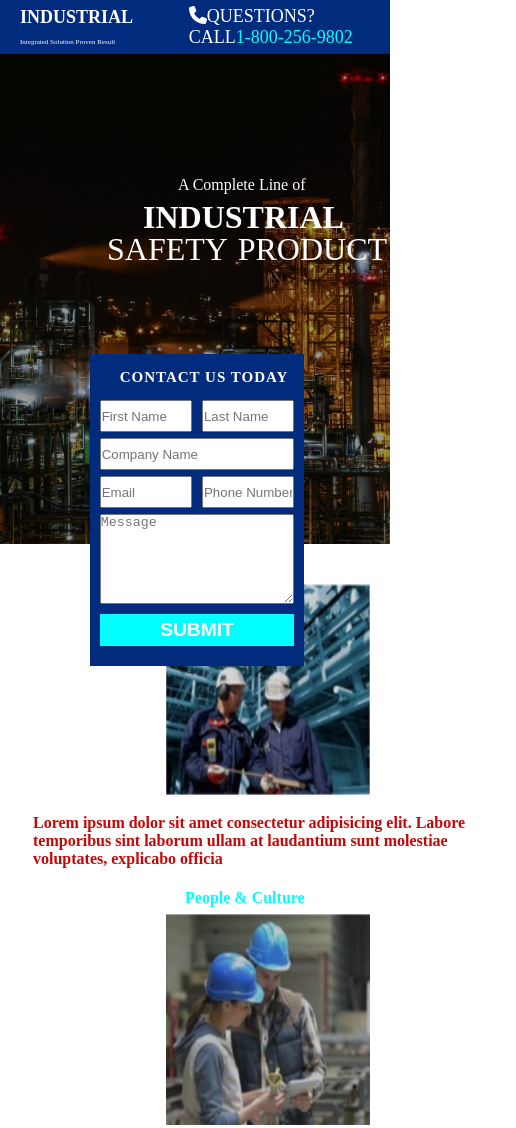
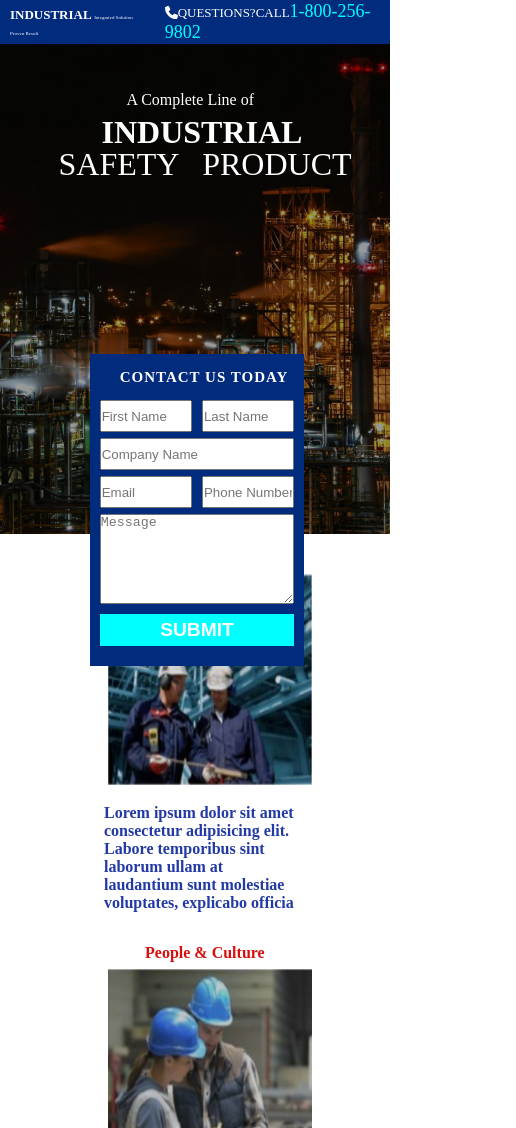
Before and after one commit to Iconicash/webpage3, a plain HTML site: page index.html in a window 390 px wide. Shown: the top 1128 px of the page, 516 px wide, since content can reach past the window. Drawn offline with Linux system fonts and the light colour scheme.

Commit message:
tested for mobile

```diff
--- a/assest/css/style.css
+++ b/assest/css/style.css
@@ -793,14 +793,14 @@ textarea {
     height: auto;
     color: #fff;
     background-color: #012B7D;
-    font-size: 18px;
+    font-size: 13px;
 }
 .nav ul li{
     display: inline-block;
-    margin: 0px 20px;
+    margin: 0px 10px;
 }
 .nav ul span{
-  font-size: 7px;
+  font-size: 5px;
     font-weight: lighter;
 }
 .nav .no{
@@ -822,24 +822,24 @@ textarea {
 .ImgText {
   position: absolute;
   line-height: 2rem;
-  top: 20%;
+  top: 10%;
   color: #ffffff;
-  left: 20%;
+  left: 15%;
 }
 .FirstPara {
   font-size: 1rem;
-  padding: 0px 100px;
+  padding: 0px 68px;
 }
 .Heading {
   font-size: 2rem;
-  padding: 0px 65px;
+  padding: 0px 43px;
 }
 .SecHeading {
   font-size: 2rem;
-  margin-left: 29px;
+  margin-left: 0px;
 }
 .SecHeading span{
-  margin-left: -13px;
+  margin-left: 0px;
 }
 
 
@@ -914,22 +914,22 @@ textarea {
   width: 279px;
   height: 211px;
   padding-right: 25px;
-  margin: 15px 121px;
+  margin: 15px 63px;
   margin-bottom: 510px;
 
 
   }
   .menu .p1 .p2{
-    padding-left: 190px;
-    color: #00FFFF;
+    padding-left: 150px;
+    color: #d80f0f;
   }
   .menu div .p3{
-    width: 435px;
-    height: 200px;
+    width: 200px;
+    height: 279px;
     margin-top: -495px;
-    margin-left: 38px;
-    margin-bottom: -130px;
-    color: #c70707;
+    margin-left: 109px;
+    margin-bottom: -144px;
+    color: #223aa5;
   }
   .about{
     width: 100%;
@@ -954,14 +954,14 @@ textarea {
    .working img{
     width: 225px;
     height: 155px;
-    margin-left:70px;
+    margin-left:-6px;
     margin-top: 19px;
 
   }
   .working1 img{
     width: 225px;
     height: 155px;
-    margin-left: 70px;
+    margin-left: -6px;
     margin-top: 19px;
 
   }
```
